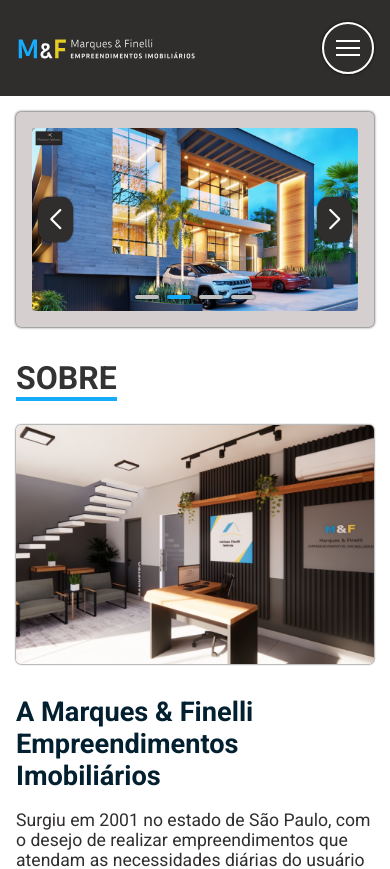
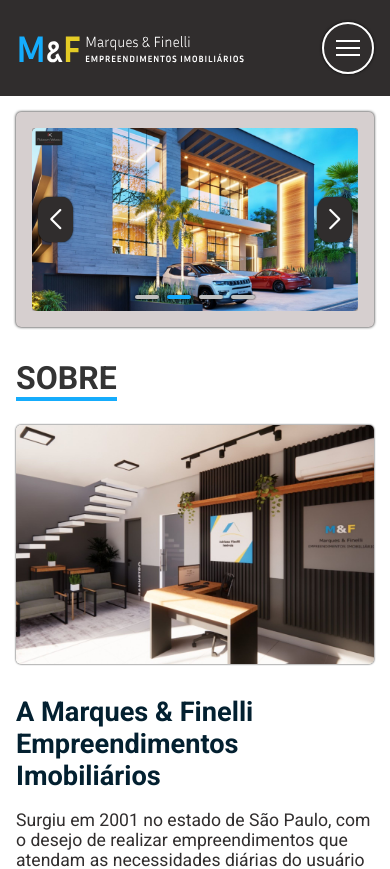
Before and after one commit to Carlos-Castro11/MF2.0, a React (Create React App) app: page / in a window 390 px wide. Shown: the top 869 px of the page. Built offline with nearby package versions, Linux system fonts and the light colour scheme.

Commit message:
headerfix

```diff
--- a/src/components/Header/Header.module.css
+++ b/src/components/Header/Header.module.css
@@ -8,6 +8,7 @@
 .headerContent {
   display: grid;
   grid-template-columns: 1fr 1fr;
+  gap: 1rem;
   place-content: center;
 }
 
@@ -171,6 +172,7 @@
 
   .headerContent {
     display: grid;
+    grid-template-columns: 2fr 1fr;
     align-items: center;
     width: 100%;
   }
```
